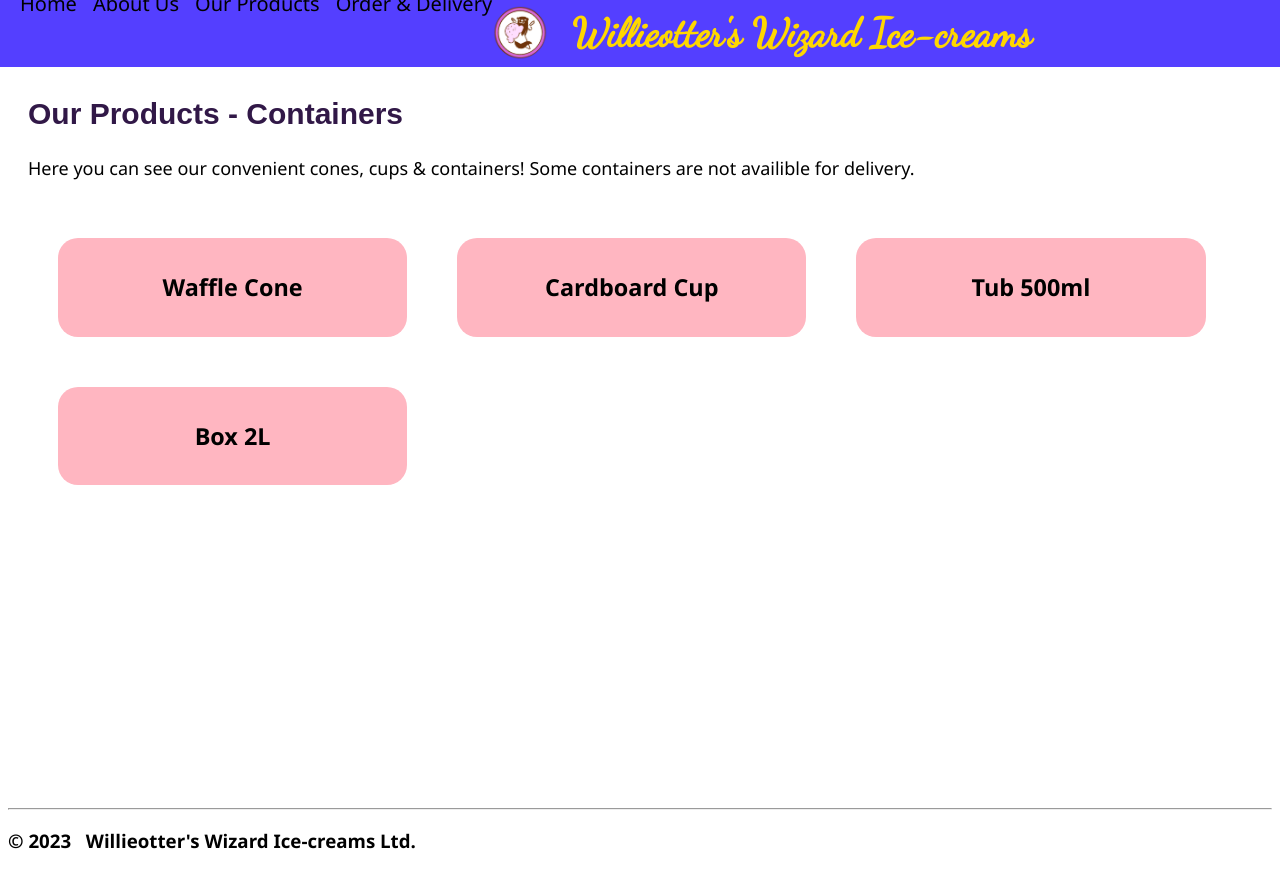
After one commit to IsaacYao20036/project, a Flask app: page /containers in a window 1280 px wide. The commit adds this page. Run offline with Flask 3, Linux system fonts and the light colour scheme; data comes from the database, SQL or seed files in the repository; some web fonts are replaced.

Commit message:
added containers & containers_item pages

```diff
--- a/routes.py
+++ b/routes.py
@@ -105,6 +105,22 @@ def toppings_item(id):
                            incompatible_flavours=incompatible_flavours)
 
 
+# connects containers.html to /containers route
+@app.route("/containers")
+def containers():
+    containers = query_db("SELECT id, name FROM Container", None, "all")
+    return render_template("containers.html", containers=containers)
+
+
+# connects containers_item.html to /containers/<int:id> route
+# where <int:id> is the id of a certain containers
+# (a different individual webpage per container)
+@app.route("/containers/<int:id>")
+def containers_item(id):
+    container = query_db("SELECT * FROM Container WHERE id=?", (id,), "one")
+    return render_template("containers_item.html", container=container)
+
+
 # connects order_&_delivery.html to /order_&_delivery route
 @app.route("/order_&_delivery")
 def order_and_delivery():
--- a/static/css/style.css
+++ b/static/css/style.css
@@ -278,7 +278,7 @@ details .item .item_text {
 
 /**********************************************************
 *                       ITEM PAGES                        *
-*  (FLAVOURS ITEM, TOPPINGS ITEM & CONTAINER ITEM PAGES)  *
+*  (FLAVOURS ITEM, TOPPINGS ITEM & CONTAINERS ITEM PAGES)  *
 **********************************************************/
 
 .back_btn {
@@ -298,7 +298,7 @@ details .item .item_text {
 }
 
 .incompatible_div {
-    text-align: left;;
+    text-align: left;
 }
 
 /**************************
--- /dev/null
+++ b/templates/containers.html
@@ -0,0 +1,27 @@
+{% extends "layout.html" %}
+{% block content %}
+
+<h2 class="products_text">Our Products - Containers</h2>
+<p class="products_text">Here you can see our convenient cones, cups & containers!
+Some containers are not availible for delivery.</p>
+
+<div id="grid_container">
+
+    {% for item in containers %}
+    <a href="/containers/{{ item[0] }}">
+
+        <div class="item">
+
+                <div>
+                    <!-- name of each container -->
+                    <h3>{{ item[1] }}</h3>
+                </div>
+
+        </div>
+
+    </a>
+    {% endfor %}
+
+</div>
+
+{% endblock %}
--- a/templates/nav.html
+++ b/templates/nav.html
@@ -9,6 +9,8 @@
         <a href="/flavours" class="dropdown_links" id="flavours">Flavours</a>
         <hr>
         <a href="/toppings" class="dropdown_links" id="toppings">Toppings</a>
+        <hr>
+        <a href="/containers" class="dropdown_links" id="containers">Containers</a>
     </div>
 
 </div>
```
Also changed, not shown: templates/containers_item.html (added, +17 -0 lines).
